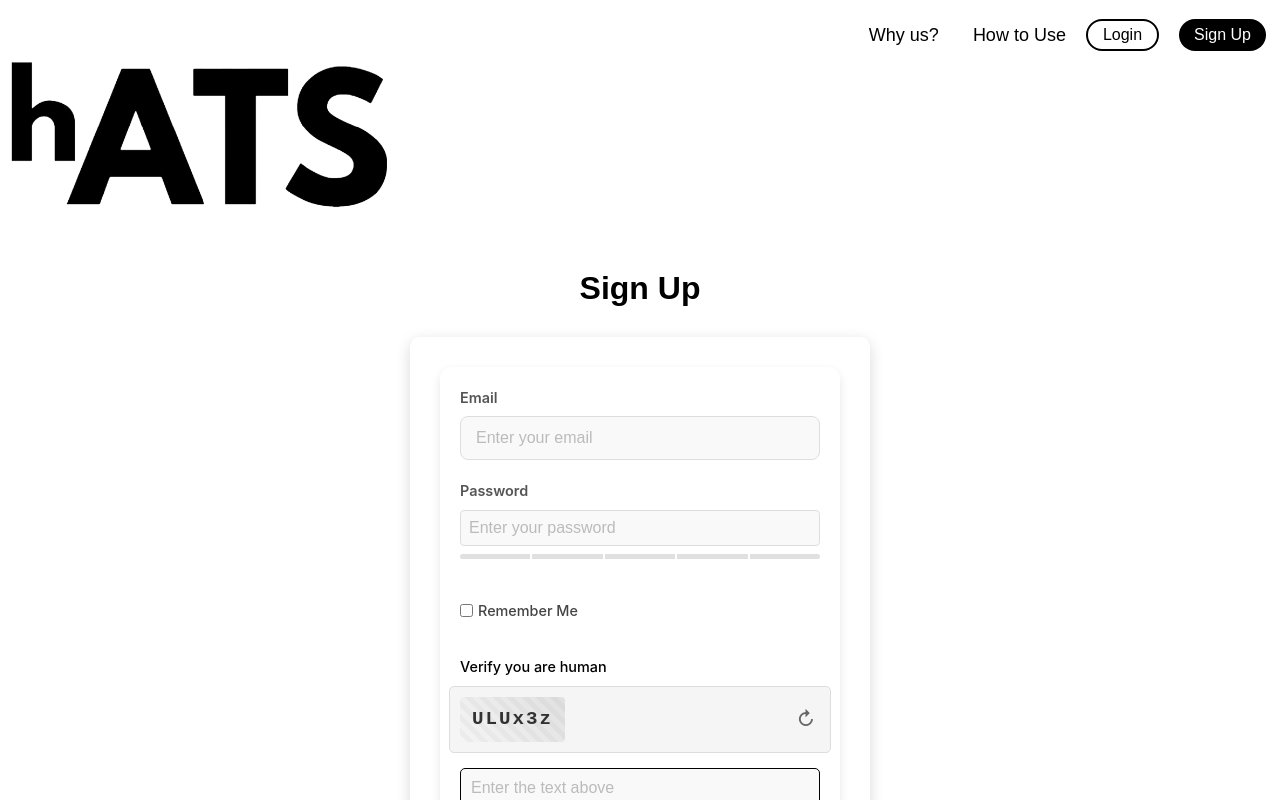
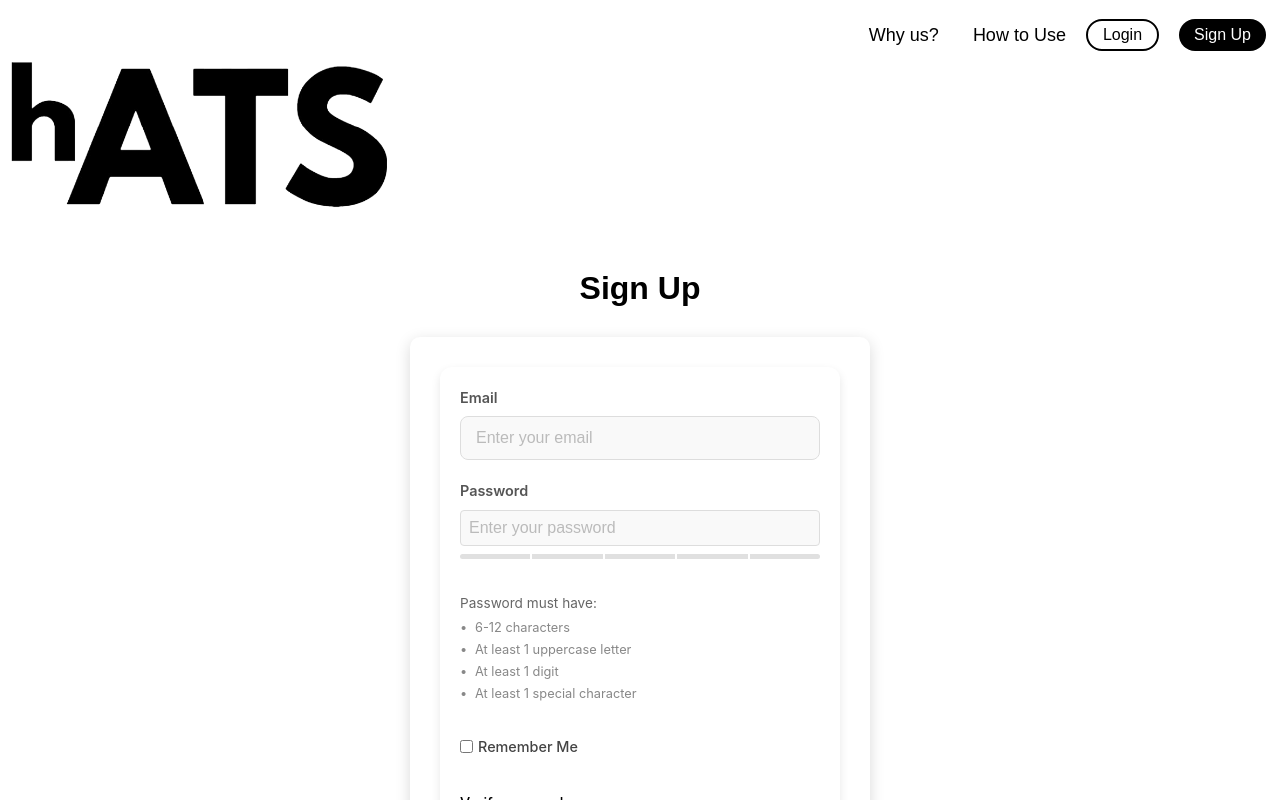
Before and after one commit to Harshpreetkaur98/Application-Tracking-System, a React (Vite) app in the folder frontend/: page /SignUp in a window 1280 px wide. Built offline with nearby package versions, Linux system fonts and the light colour scheme.

Commit message:
Password Requirments

```diff
--- a/frontend/src/components/SignUp/SignUp.css
+++ b/frontend/src/components/SignUp/SignUp.css
@@ -245,3 +245,51 @@ input:focus {
   color: #666;
   height: 1rem;
 }
+
+/* Replace the previous password-requirements styles with these */
+.password-requirements {
+  margin-top: 8px;
+  margin-bottom: 12px;
+}
+
+.requirements-title {
+  font-size: 0.85rem;
+  color: #666;
+  margin-bottom: 4px;
+}
+
+.requirements-list {
+  list-style-type: none;
+  padding: 0;
+  margin: 0;
+}
+
+.requirements-list li {
+  font-size: 0.8rem;
+  margin-bottom: 3px;
+  padding-left: 15px;
+  position: relative;
+}
+
+.requirements-list li.requirement {
+  color: #888;
+}
+
+.requirements-list li.requirement-met {
+  color: #4CAF50; /* Green color */
+  font-weight: 500;
+}
+
+.requirements-list li:before {
+  content: "•";
+  position: absolute;
+  left: 0;
+}
+
+.requirements-list li.requirement:before {
+  color: #888;
+}
+
+.requirements-list li.requirement-met:before {
+  color: #4CAF50; /* Green color */
+}
--- a/frontend/src/components/SignUp/SignUp.jsx
+++ b/frontend/src/components/SignUp/SignUp.jsx
@@ -11,6 +11,7 @@ const SignIn = () => {
   const [isCaptchaVerified, setIsCaptchaVerified] = useState(false);
   const [error, setError] = useState("");
   const [passwordStrength, setPasswordStrength] = useState(0);
+  const [meetsPasswordRequirements, setMeetsPasswordRequirements] = useState(false);
   const navigate = useNavigate();
 
   const handleCaptchaVerify = (verified) => {
@@ -41,6 +42,16 @@ const SignIn = () => {
     const newPassword = e.target.value;
     setCandidatePassword(newPassword);
     setPasswordStrength(calculatePasswordStrength(newPassword));
+
+    // Check if password meets all requirements
+    const meetsRequirements =
+      newPassword.length >= 6 &&
+      newPassword.length <= 12 &&
+      /[A-Z]/.test(newPassword) &&
+      /[0-9]/.test(newPassword) &&
+      /[^A-Za-z0-9]/.test(newPassword);
+
+    setMeetsPasswordRequirements(meetsRequirements);
   };
 
   const getPasswordStrengthLabel = () => {
@@ -71,6 +82,16 @@ const SignIn = () => {
 
     // Clear previous error messages
     setError("");
+
+    if (!isCaptchaVerified) {
+      alert("Please verify you are human first");
+      return;
+    }
+
+    if (!meetsPasswordRequirements) {
+      setError("Password must be 6-12 characters with at least 1 uppercase letter, 1 digit, and 1 special character");
+      return;
+    }
 
     if (!isCaptchaVerified) {
       alert("Please verify you are human first");
@@ -172,6 +193,25 @@ const SignIn = () => {
                   {passwordStrength > 0 && `Password Strength: ${getPasswordStrengthLabel()}`}
                 </div>
               </div>
+
+              {/* Password Requirments */}
+              <div className="password-requirements">
+                <p className="requirements-title">Password must have:</p>
+                <ul className="requirements-list">
+                  <li className={candidatePassword.length >= 6 && candidatePassword.length <= 12 ? "requirement-met" : "requirement"}>
+                    6-12 characters
+                  </li>
+                  <li className={/[A-Z]/.test(candidatePassword) ? "requirement-met" : "requirement"}>
+                    At least 1 uppercase letter
+                  </li>
+                  <li className={/[0-9]/.test(candidatePassword) ? "requirement-met" : "requirement"}>
+                    At least 1 digit
+                  </li>
+                  <li className={/[^A-Za-z0-9]/.test(candidatePassword) ? "requirement-met" : "requirement"}>
+                    At least 1 special character
+                  </li>
+                </ul>
+              </div>
             </div>
             <div className="signin-options">
               <div className="remember-me">
```
